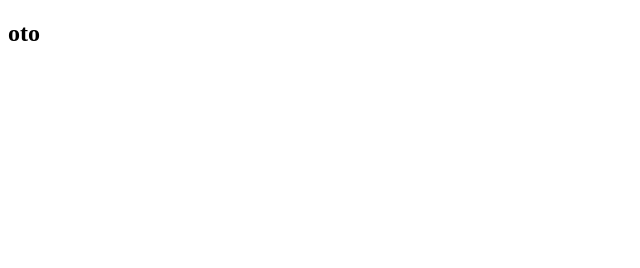
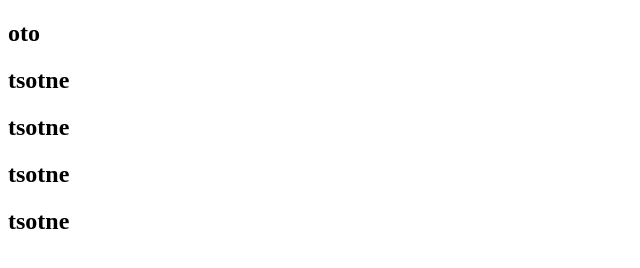
Before and after one commit to OtoJiqia1/xuti, a plain HTML site: page index.html in a window 1280 px wide. Shown: the whole page, without its empty margins (0-640 px from the left). Drawn offline with Linux system fonts and the light colour scheme.

Commit message:
meoTxe damateba

```diff
--- a/index.html
+++ b/index.html
@@ -7,5 +7,9 @@
 </head>
 <body>
     <h2>oto</h2>
+     <h2>tsotne</h2>
+         <h2>tsotne</h2>
+            <h2>tsotne</h2>
+               <h2>tsotne</h2>
 </body>
 </html>
```
